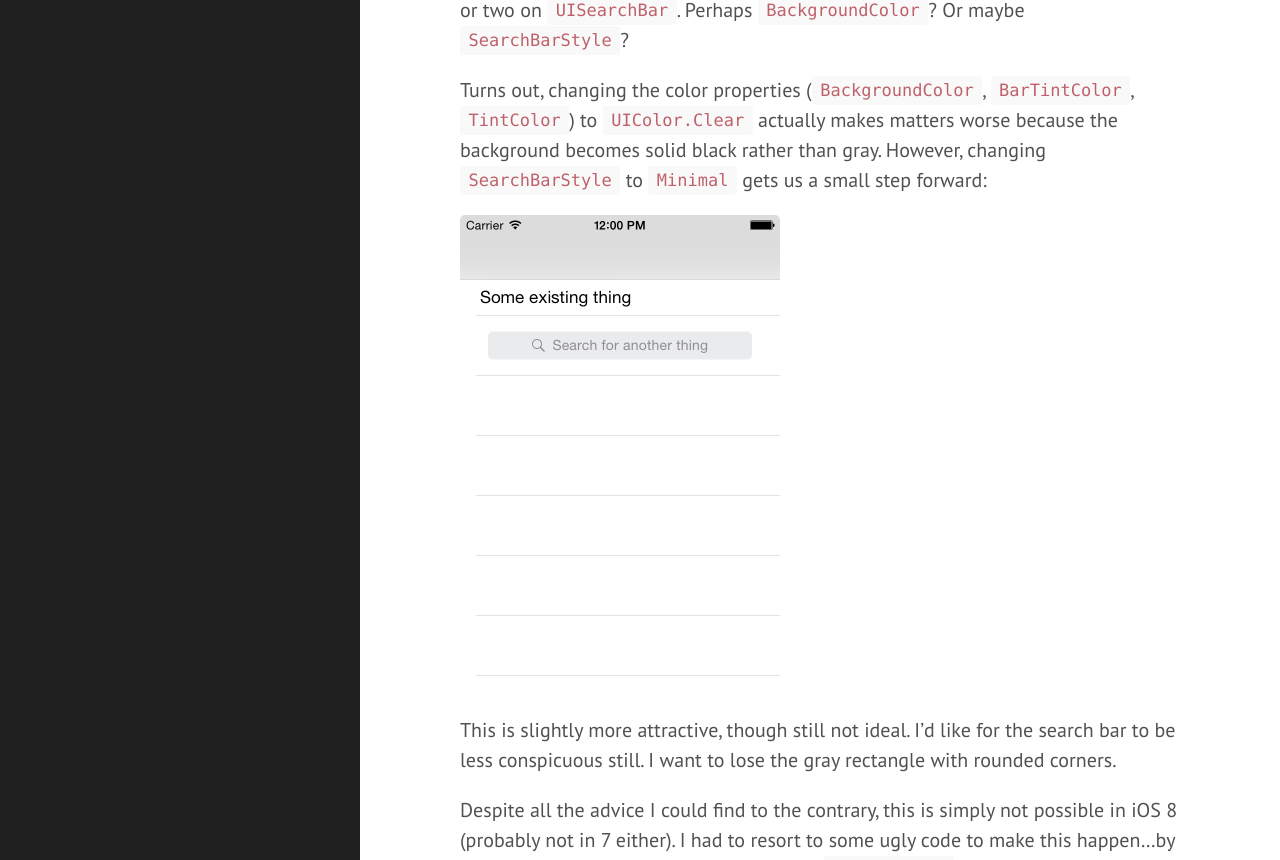
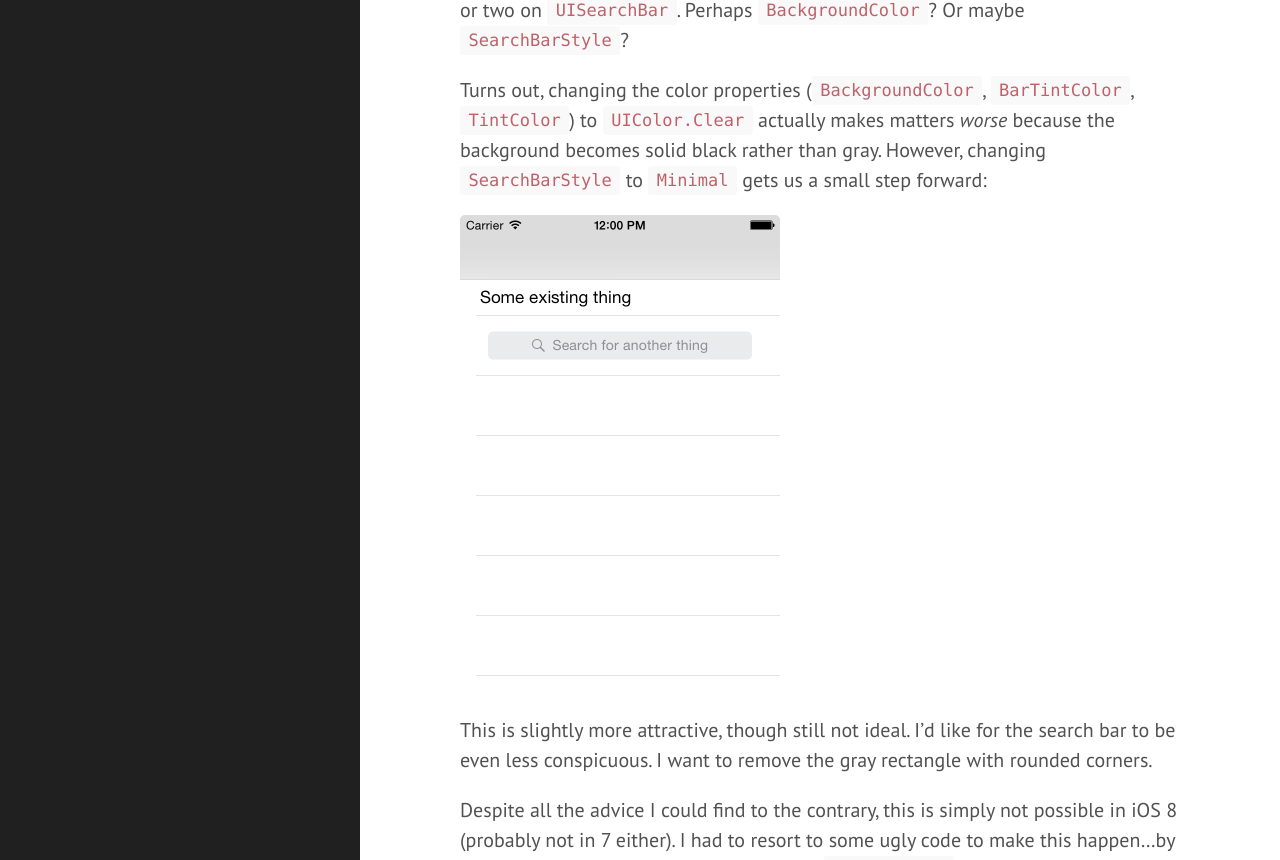
Before and after one commit to kentcb/kentcb.github.io, a Jekyll site: the page built from _posts/2015-02-22-ugly-code-for-an-attractive-uisearchbar.md, in a window 1280 px wide and 1400 px high, scrolled down 2029 px. Shown: the part 153-1013 px from the top of the window. Built offline with Jekyll 4.4.1, drawn with Linux system fonts in a browser that asks for light colours; Markdown is read by kramdown in place of the engine named in the settings; comment, search, counter and statistics services are not loaded; some of the changed text lies outside the part shown.

Commit message:
Minor fixups.

```diff
--- a/_posts/2015-02-22-ugly-code-for-an-attractive-uisearchbar.md
+++ b/_posts/2015-02-22-ugly-code-for-an-attractive-uisearchbar.md
@@ -68,11 +68,11 @@ Obviously I'm not advocating this specific approach in a real app - I'm just get
 
 Clearly, that's pretty ugly. We really need to lose the dark rectangle behind the search bar. You'd be forgiven for thinking it a simple matter of changing a property or two on `UISearchBar`. Perhaps `BackgroundColor`? Or maybe `SearchBarStyle`?
 
-Turns out, changing the color properties (`BackgroundColor`, `BarTintColor`, `TintColor`) to `UIColor.Clear` actually makes matters worse because the background becomes solid black rather than gray. However, changing `SearchBarStyle` to `Minimal` gets us a small step forward:
+Turns out, changing the color properties (`BackgroundColor`, `BarTintColor`, `TintColor`) to `UIColor.Clear` actually makes matters *worse* because the background becomes solid black rather than gray. However, changing `SearchBarStyle` to `Minimal` gets us a small step forward:
 
 ![Second Attempt]({{ page.assets }}second-attempt.png "Second Attempt")
 
-This is slightly more attractive, though still not ideal. I'd like for the search bar to be less conspicuous still. I want to lose the gray rectangle with rounded corners.
+This is slightly more attractive, though still not ideal. I'd like for the search bar to be even less conspicuous. I want to remove the gray rectangle with rounded corners.
 
 Despite all the advice I could find to the contrary, this is simply not possible in iOS 8 (probably not in 7 either). I had to resort to some ugly code to make this happen...by digging through the visual tree to find the `UITextField` inside the `UISearchBar`, we can then make the necessary adjustments.
 
```
Also changed, not shown: other parts of _posts/2015-02-22-ugly-code-for-an-attractive-uisearchbar.md (+5 -5 lines).
